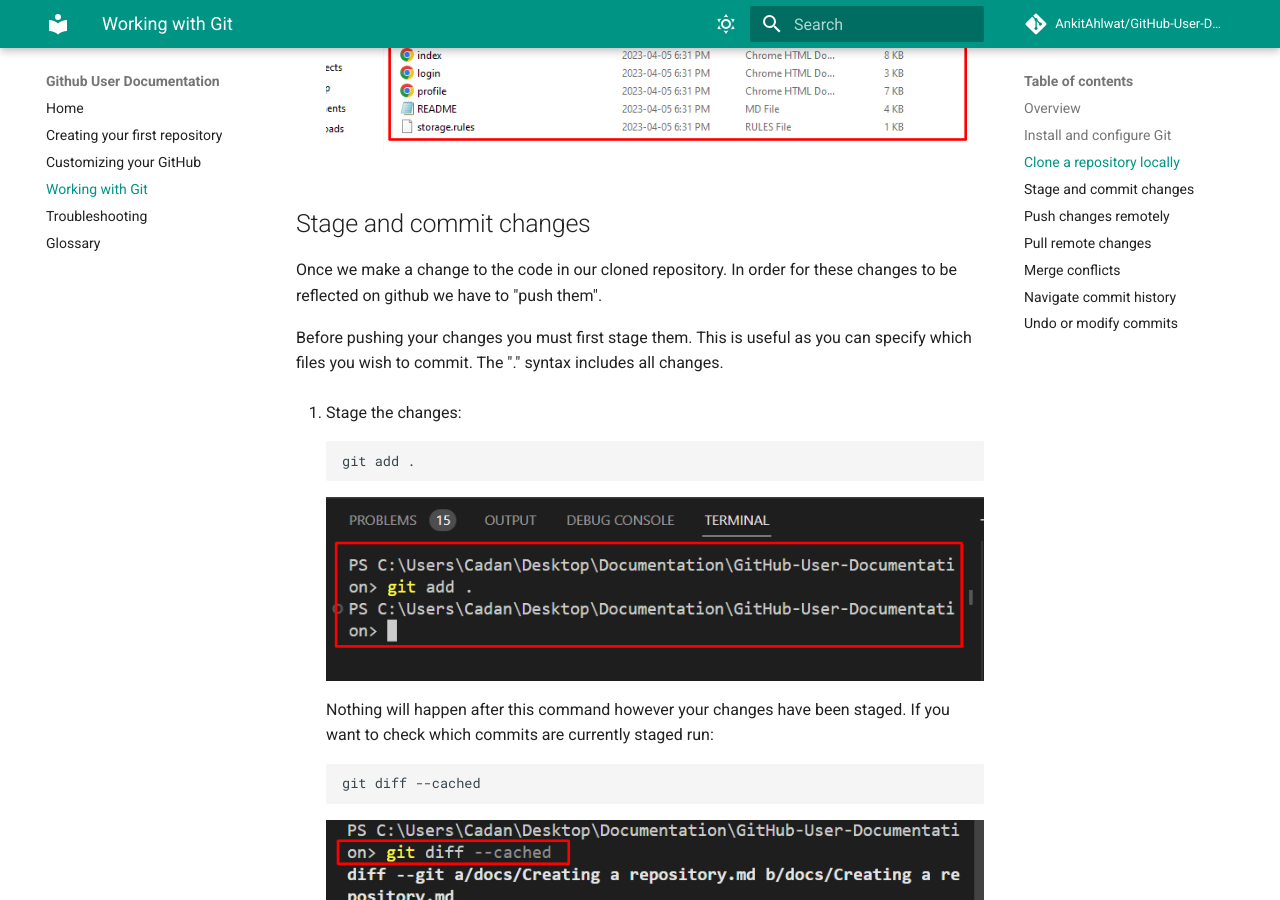
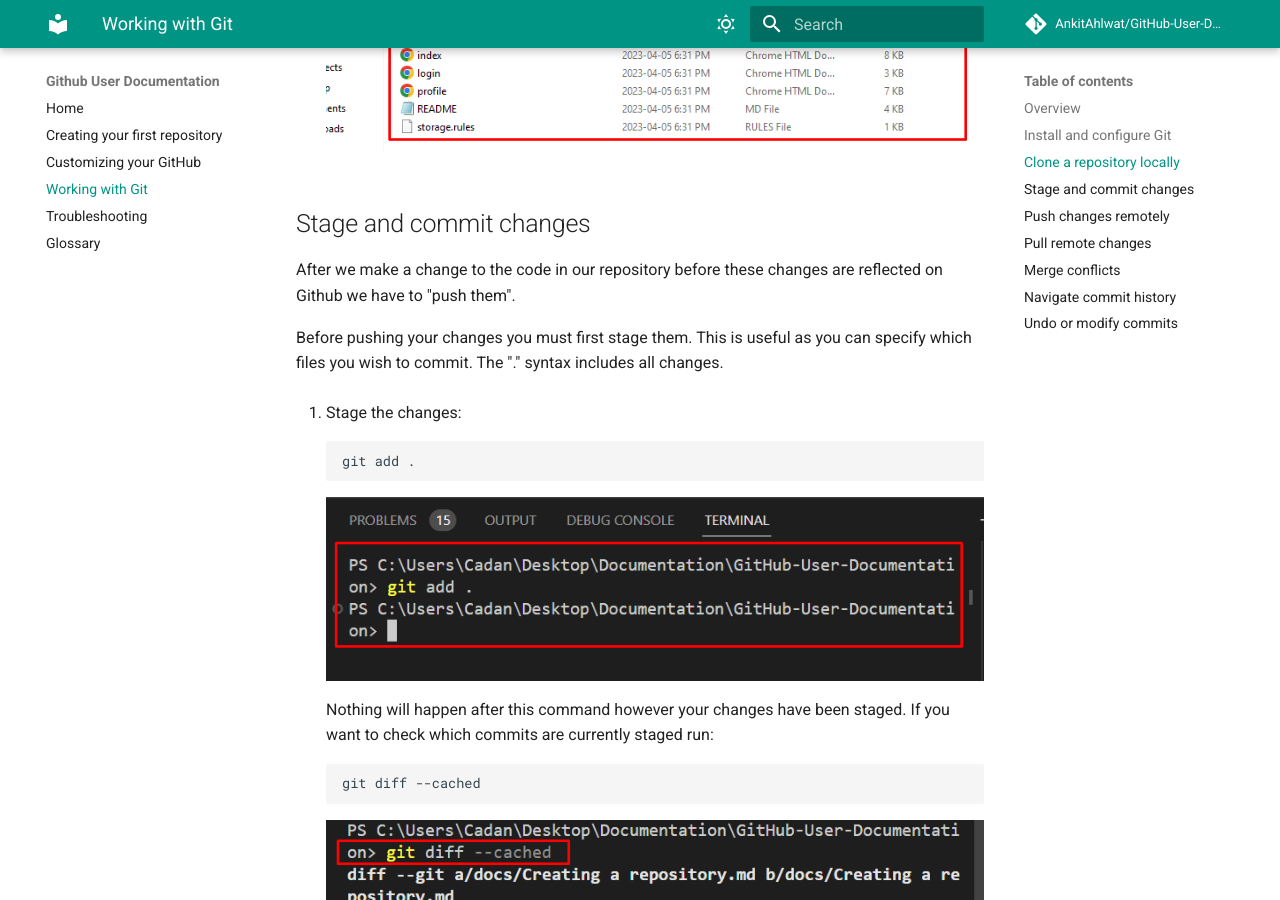
Before and after one commit to AnkitAhlwat/GitHub-User-Documentation, an MkDocs documentation site: the page built from docs/Working with Git.md, in a window 1280 px wide and 900 px high, scrolled down 3092 px. Built offline with MkDocs 1.6.1 and Material for MkDocs 9.7.7, drawn with Linux system fonts in a browser that asks for light colours; comment, search, counter and statistics services are not loaded.

Commit message:
Fix typo in git section

```diff
--- a/docs/Working with Git.md
+++ b/docs/Working with Git.md
@@ -81,9 +81,9 @@ When we clone a repository we make a identical copy, including all folders, from
 
 ##  Stage and commit changes
 
-Once we make a change to the code in our cloned repository. In order for these changes to be reflected on github we have to "push them".
+After we make a change to the code in our repository before these changes are reflected on Github we have to "push them".
 
- Before pushing your changes you must first stage them. This is useful as you can specify which files you wish to commit. The "." syntax includes all changes.
+Before pushing your changes you must first stage them. This is useful as you can specify which files you wish to commit. The "." syntax includes all changes.
 
 1. Stage the changes:
 
```
